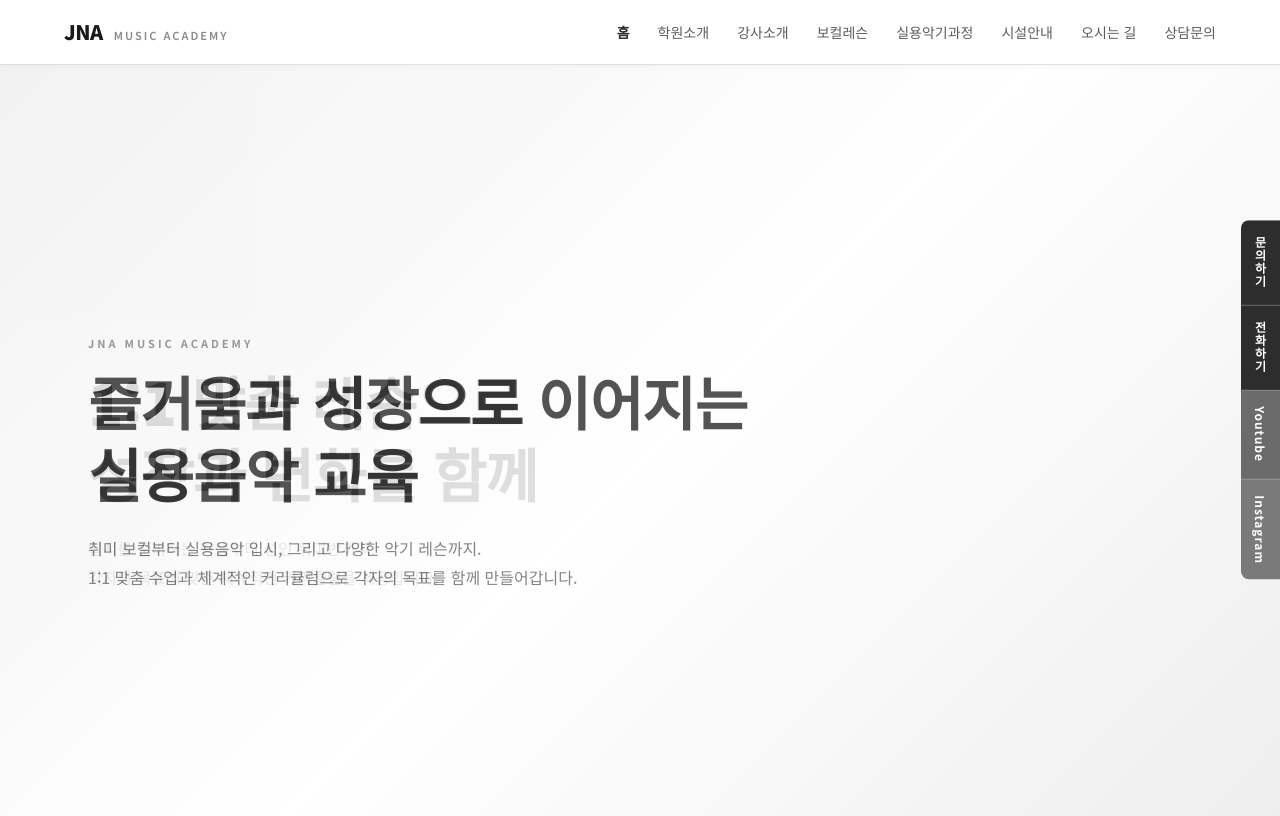
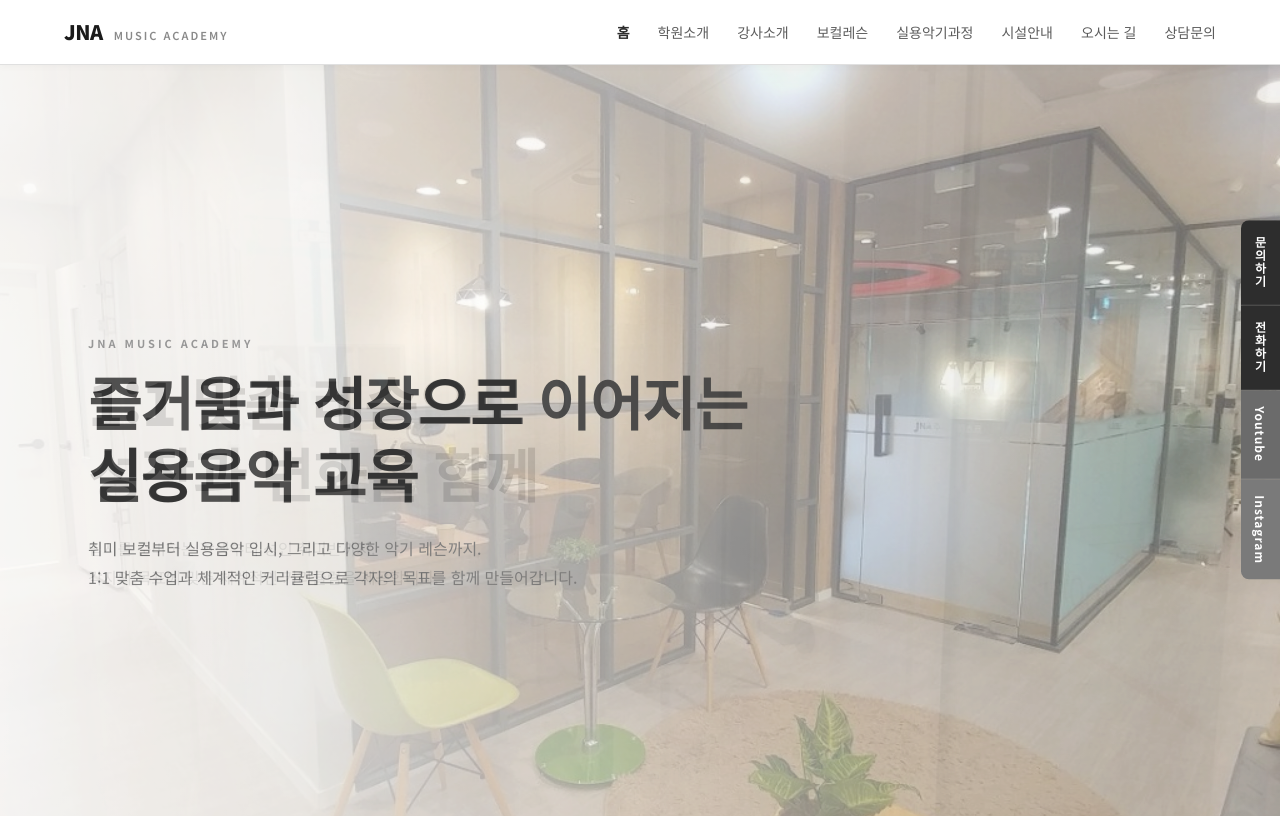
Before and after one commit to minsu7805/jna-music, a plain HTML site: page index.html in a window 1280 px wide. Shown: the top 816 px of the page. Drawn offline with Linux system fonts and the light colour scheme.

Commit message:
메인 슬라이드에 학원 시설 사진 3장 적용
Co-authored-by: Cursor <cursoragent@cursor.com>

```diff
--- a/index.html
+++ b/index.html
@@ -16,7 +16,7 @@
   <div id="site-header"></div>
 
   <section class="hero">
-    <div class="hero-slide active">
+    <div class="hero-slide hero-slide--photo hero-slide--photo-1 active">
       <div class="hero-dim"></div>
       <div class="hero-content">
         <p class="brand-tag">JNA Music Academy</p>
@@ -24,7 +24,7 @@
         <p class="hero-sub">취미 보컬부터 실용음악 입시, 그리고 다양한 악기 레슨까지.<br>1:1 맞춤 수업과 체계적인 커리큘럼으로 각자의 목표를 함께 만들어갑니다.</p>
       </div>
     </div>
-    <div class="hero-slide">
+    <div class="hero-slide hero-slide--photo hero-slide--photo-2">
       <div class="hero-dim"></div>
       <div class="hero-content">
         <p class="brand-tag">JNA Music Academy</p>
@@ -32,7 +32,7 @@
         <p class="hero-sub">입시를 준비하는 학생부터 성인 취미반까지.<br>각자의 목표에 맞춘 체계적인 커리큘럼을 제공합니다.</p>
       </div>
     </div>
-    <div class="hero-slide">
+    <div class="hero-slide hero-slide--photo hero-slide--photo-3">
       <div class="hero-dim"></div>
       <div class="hero-content">
         <p class="brand-tag">JNA Music Academy</p>
--- a/styles.css
+++ b/styles.css
@@ -233,12 +233,20 @@ ul { list-style: none; }
 
 .hero-slide.active { opacity: 1; }
 
-.hero-slide:nth-child(2) {
-  background: linear-gradient(135deg, #eaeaea 0%, #ffffff 50%, #f2f2f2 100%);
+.hero-slide--photo .hero-dim {
+  background: linear-gradient(90deg, rgba(255,255,255,0.88) 0%, rgba(255,255,255,0.55) 45%, rgba(255,255,255,0.15) 100%);
 }
 
-.hero-slide:nth-child(3) {
-  background: linear-gradient(135deg, #e8e8e8 0%, #fafafa 50%, #eeeeee 100%);
+.hero-slide--photo-1 {
+  background: url('images/hero-slide-1.png') center / cover no-repeat;
+}
+
+.hero-slide--photo-2 {
+  background: url('images/hero-slide-2.png') center / cover no-repeat;
+}
+
+.hero-slide--photo-3 {
+  background: url('images/hero-slide-3.png') center / cover no-repeat;
 }
 
 .hero-dim {
```
Also changed, not shown: images/hero-slide-1.png (added), images/hero-slide-2.png (added), images/hero-slide-3.png (added).
